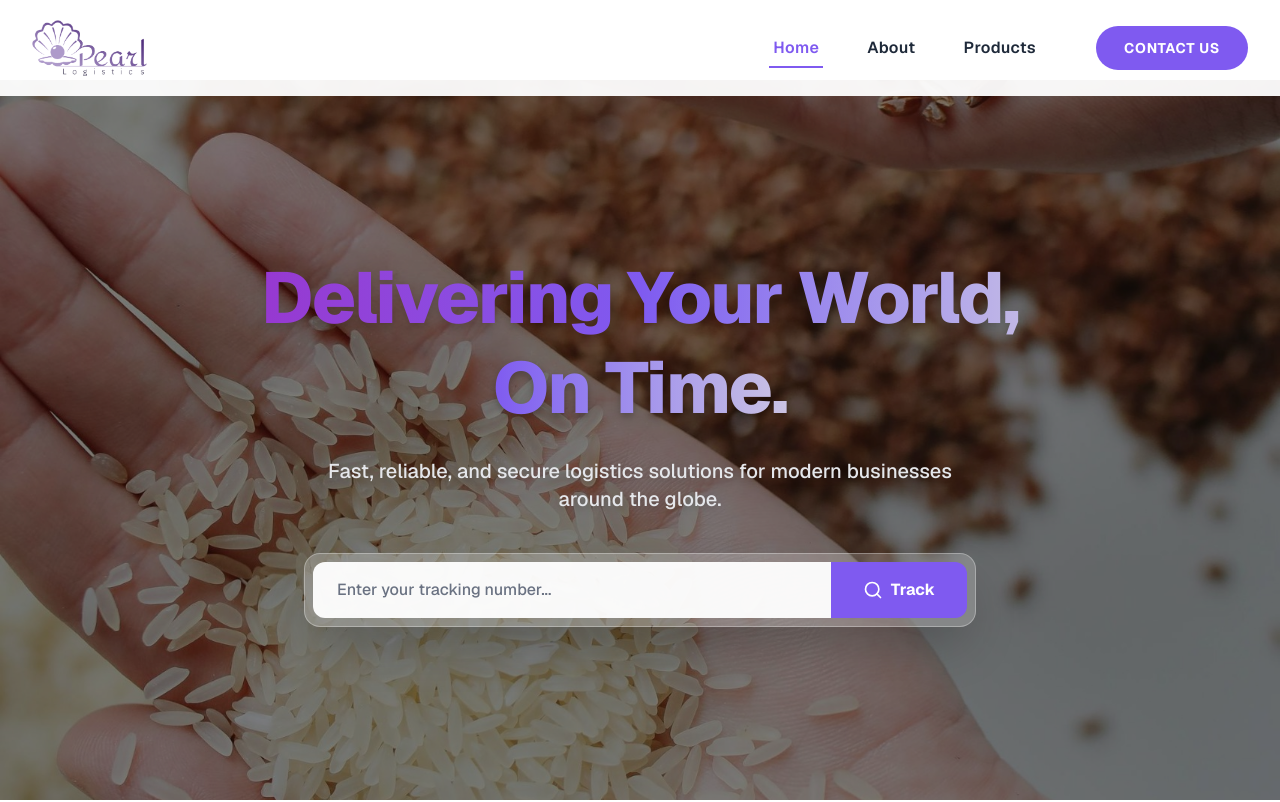
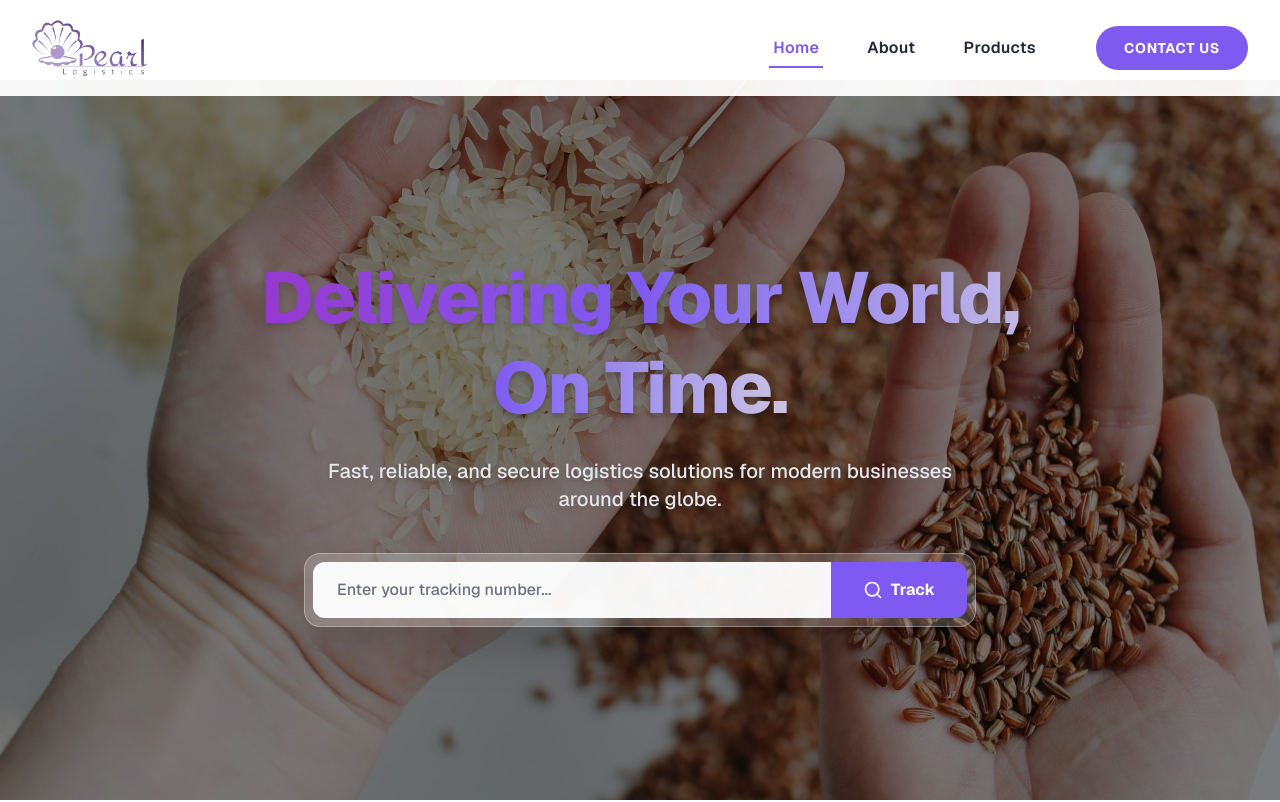
Before and after one commit to unnatrathod123/pearl_logistics, a Next.js app: page / in a window 1280 px wide. Shown: the top 802 px of the page. Built offline with nearby package versions, Linux system fonts and the light colour scheme.

Commit message:
feat: implement homepage with hero, features, and mission sections

```diff
--- a/app/page.tsx
+++ b/app/page.tsx
@@ -10,7 +10,7 @@ export default function Home() {
         {/* Background image */}
         <div className="absolute inset-0 w-full h-full animate-fade-in">
           <Image
-            src="/Grain_in_hand.jpeg"
+            src="/RIce_&_Wheat_In_Hand.jpeg"
             alt="Golden wheat field representing our core agricultural commodities"
             fill
             className="object-cover brightness-[0.5]"
```
Also changed, not shown: public/RIce_&_Wheat_In_Hand.jpeg (added).
